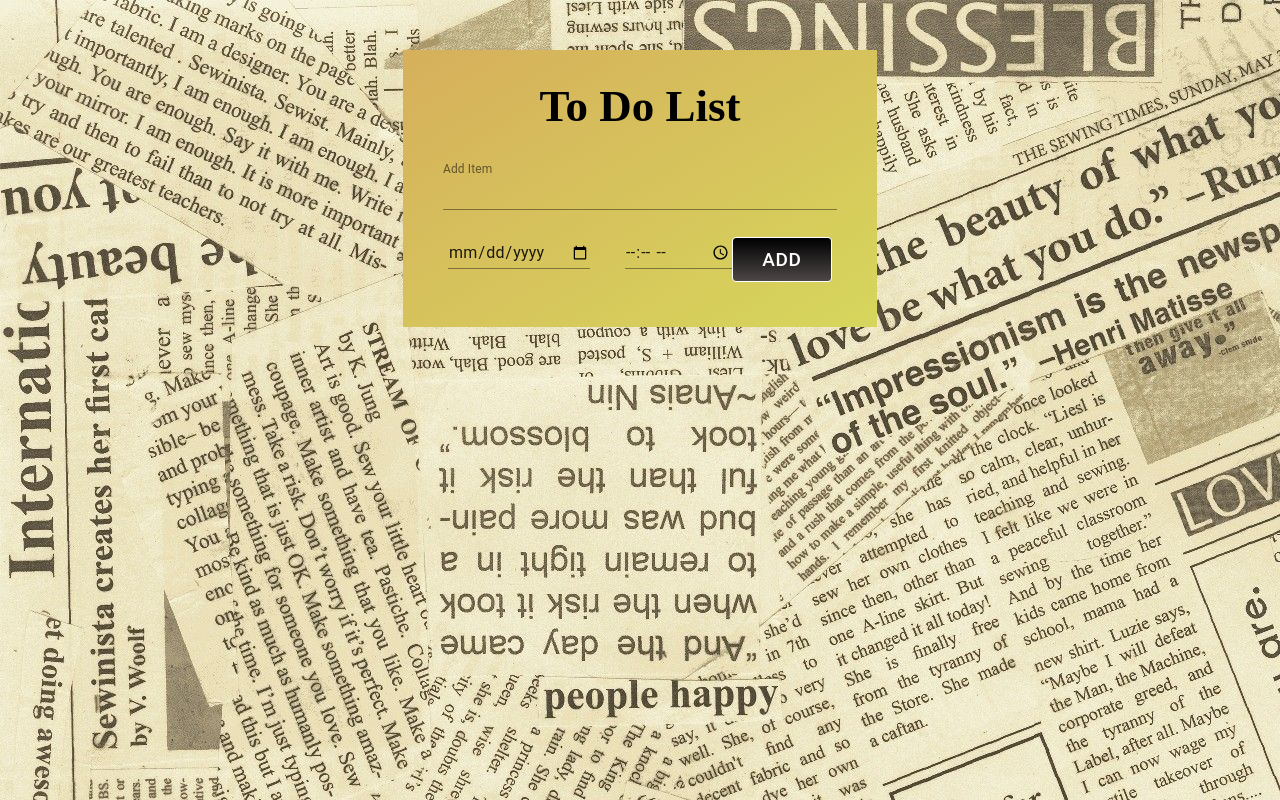
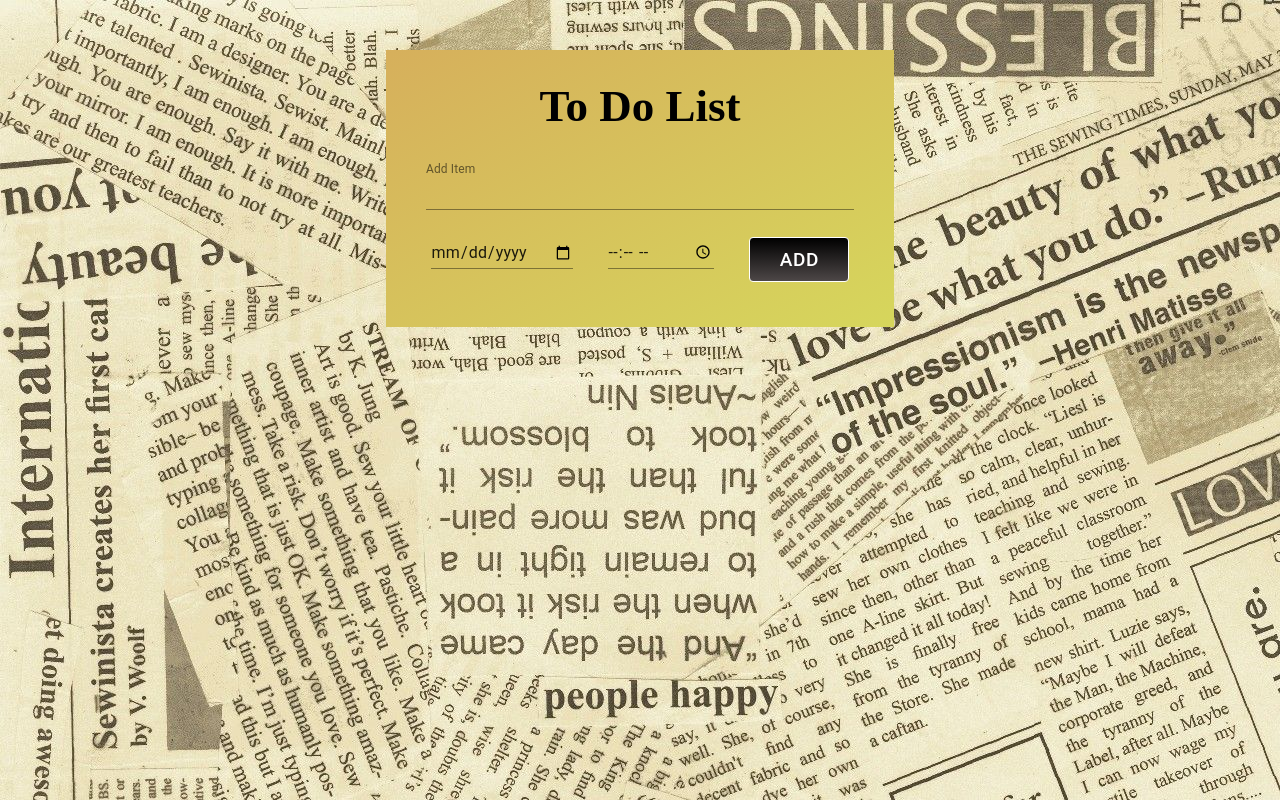
Before and after one commit to BDavid57/To-Do-List-App, a React (Create React App) app: page / in a window 1280 px wide. Built offline with nearby package versions, Linux system fonts and the light colour scheme; a web font is replaced by a local one.

Commit message:
style changes

```diff
--- a/src/App.css
+++ b/src/App.css
@@ -74,7 +74,7 @@
   display: flex;
 }
 .time {
-  margin-left: 35px;
+  margin: 0px 35px 0px 35px;
 }
 
 
@@ -95,7 +95,7 @@
   padding: 5px;
   max-width: 500px;
   color: rgb(255, 255, 255);
-  font-size: 22px;
+  font-size: 20px;
 }
 .date-time-display {
   display: flex;
```
